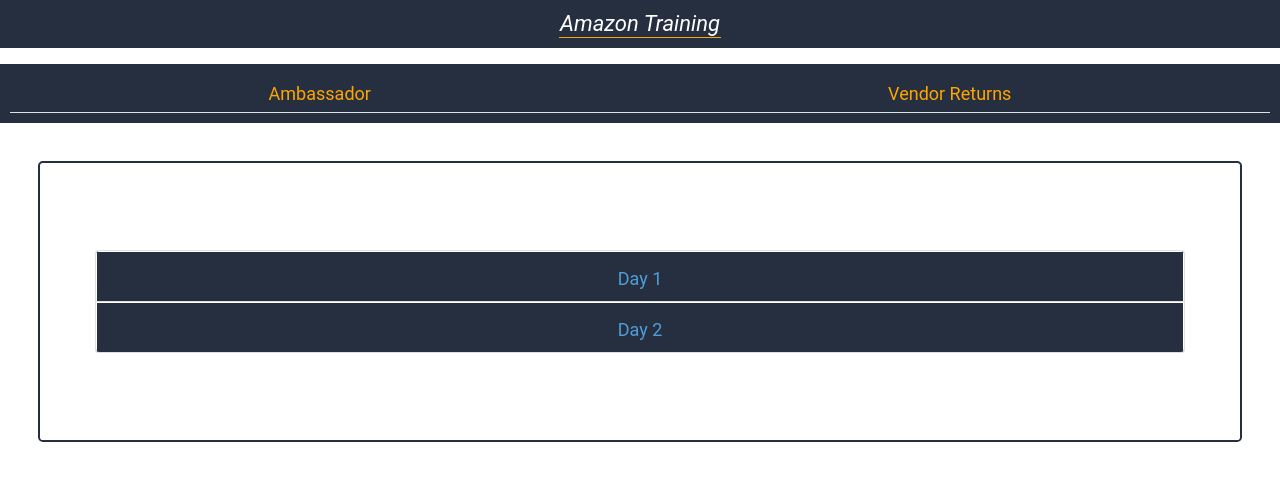
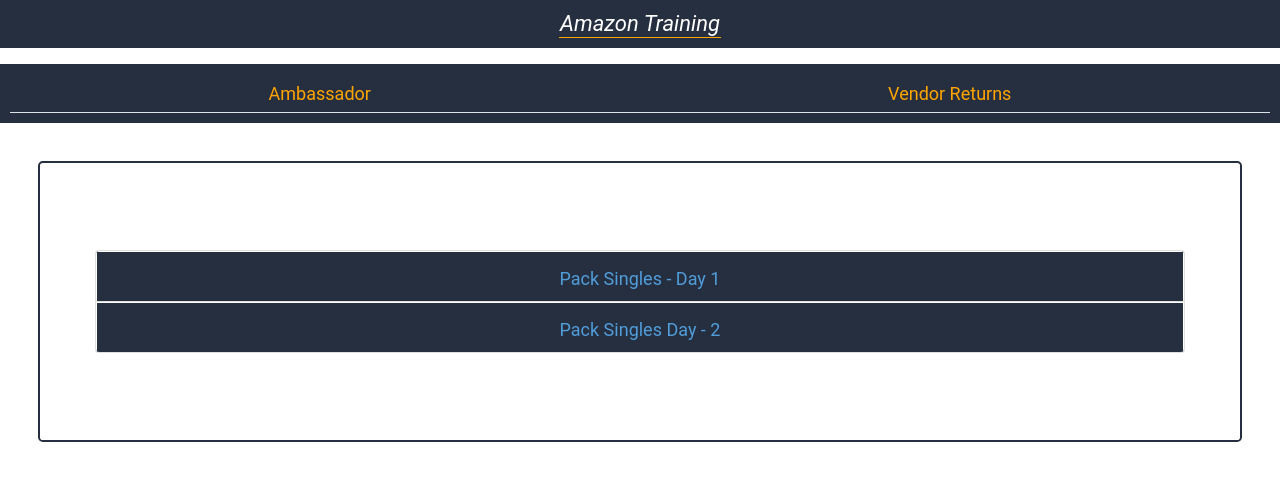
Before and after one commit to uionly/demo-vendor-amazon, a React (Create React App) app: page /Ambassador in a window 1280 px wide. Shown: the top 480 px of the page. Built offline with nearby package versions, Linux system fonts and the light colour scheme.

Commit message:
Adding for more training paths as ambassador

```diff
--- a/src/Component/Pages/Ambassador.js
+++ b/src/Component/Pages/Ambassador.js
@@ -48,7 +48,7 @@
                 as={FormText}
                 eventKey='0'
               >
-                Day 1
+               Pack Singles - Day 1
               </Accordion.Toggle>
             </Card.Header>
             <Accordion.Collapse eventKey='0'>
@@ -213,7 +213,7 @@
                 as={FormText}
                 eventKey='1'
               >
-                Day 2
+               Pack Singles Day - 2
               </Accordion.Toggle>
             </Card.Header>
             <Accordion.Collapse eventKey='1'>
```
